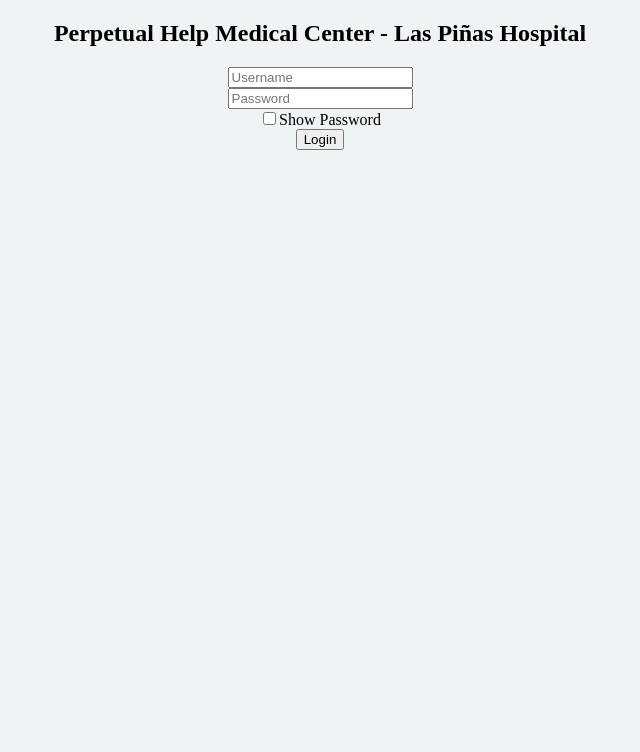
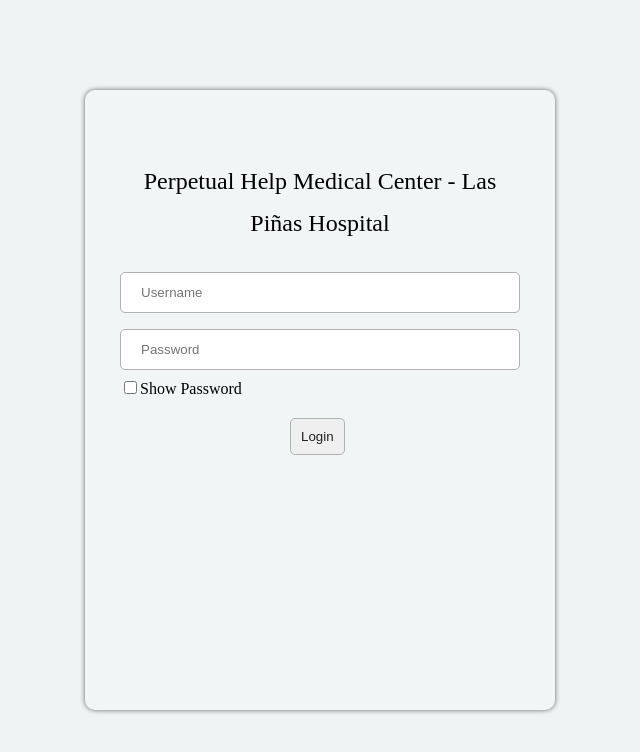
Before and after one commit to ITWORKS-PHMC/sms-frontend, a PHP site: page /sms-frontend/login.php in a window 1280 px wide. Shown: the top 752 px of the page, without its empty margins (320-960 px from the left). Run offline with PHP 8.4, Linux system fonts and the light colour scheme.

Commit message:
Fixed css for login and authentication pages

```diff
--- a/authenticate.php
+++ b/authenticate.php
@@ -77,7 +77,7 @@
                 ldap_close($ldap);
                 ?>
 
-                <input type="submit" value="Login">
+                <input type="submit" class="submit" value="Login">
             </form>
         </div>
     </div>
--- a/login.php
+++ b/login.php
@@ -4,7 +4,6 @@
 Description: Frontend SMS  -->
 <!DOCTYPE html>
 <html lang="en">
-
 <head>
     <meta charset="utf-8">
     <title>Login</title>
@@ -21,11 +20,12 @@
         <h2> Perpetual Help Medical Center - Las Piñas Hospital </h2>
         <div class="signin">
             <form action="authenticate.php" method="post">
-                <input type="login" id="username" name="username" placeholder="Username" required> <br>
-                <input type="password" id="password" name="password" placeholder="Password" required> <br>
-                <input type="checkbox" onclick="showPassword()">Show Password<br>
+                <input type="login" id="username" name="username" placeholder="Username" required>
+                <input type="password" id="password" name="password" placeholder="Password" required>
 
-                <input type="submit" value="Login">
+                <input type="checkbox" id="checkbox" onclick="showPassword()">Show Password
+
+                <input type="submit" class="submit" value="Login">
             </form>
         </div>
     </div>
--- a/style.css
+++ b/style.css
@@ -5,31 +5,57 @@
 
 body {
   margin: 0;
+  padding: 0;
   background-color: #eff3f4;
 }
 
 /* LOGIN  */
 .login {
-  display: flex;
-  flex-direction: column;
-  justify-content: center;
-  align-items: center;
-  background-color: #eff3f4;
-  border: 0;
-  border-radius: 5px;
+  height: 520px;
+  width: 400px;
+  background-color: rgba(255,255,255,0.13);
+  position: absolute;
+  transform: translate(-50%,-50%);
+  top: 50%;
+  left: 50%;
+  border-radius: 10px;
+  box-shadow: 0 0 5px rgba(8,7,16,0.6);
+  padding: 50px 35px;
+}
+.login h2{
+  font-weight: 500;
+  line-height: 42px;
   text-align: center;
 }
-.login .signin {
+#username,
+#password{
+  width: 100%;
+  padding: 12px 20px;
+  margin: 8px 0;
+  display: inline-block;
+  border: 1.5px solid #b2b2b2;
+  border-radius: 5px;
+  box-sizing: border-box;
+
+}
+.login .submit {
   display: flex;
-  gap: 20px;
-  flex-direction: column;
-  justify-content: center;
-  flex-basis: 20%;
-  background-color: #eff3f4;
+  width: fit-content;
+  padding: 10px;
+  margin-top: 20px;
+  margin-left: 170px;
+  color: #202020;
+  border: 1.5px solid #b2b2b2;
   border-radius: 5px;
-  height: 250px;
+  outline: none;
+  cursor: pointer;
+  text-decoration: none;
 }
-
+.login .submit:hover {
+  background-color: #1b4332;
+  color: #eff3f4;
+  transition: background-color 0.2s;
+}
 
 /* NAV BAR */
 .navigation {
```
Also changed, not shown: callergroup.php (+26 -10 lines).
